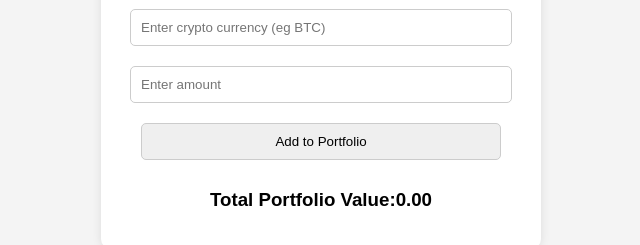
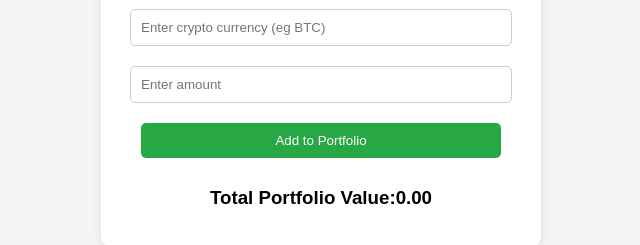
Before and after one commit to Nick-Nyler/Phase-1-Project, a plain HTML site: page index.html in a window 1280 px wide. Shown: the part 139-384 px from the top of the page, without its empty margins (319-959 px from the left). Drawn offline with Linux system fonts and the light colour scheme.

Commit message:
styled the button

```diff
--- a/css/style.css
+++ b/css/style.css
@@ -26,3 +26,12 @@ input, button {
     border: 1px solid #ccc;
     border-radius: 5px;
 }
+button {
+    background: #28a745;
+    color: white;
+    border: none;
+    cursor: pointer;
+}
+button:hover {
+    background: #218838;
+}
--- a/script/script.js
+++ b/script/script.js
@@ -13,7 +13,7 @@ const coinMap = {
 };
 
 async function fetchCryptoPrice(symbol) {
-    let coinId = coinMap[symbol.toLowerCase()] || symbol.toLowerCase(); // Map to correct ID
+    let coinId = coinMap[symbol.toLowerCase()] || symbol.toLowerCase();
     try {
         let url = `https://api.coingecko.com/api/v3/simple/price?ids=${coinId}&vs_currencies=usd`;
         let response = await fetch(url);
```
